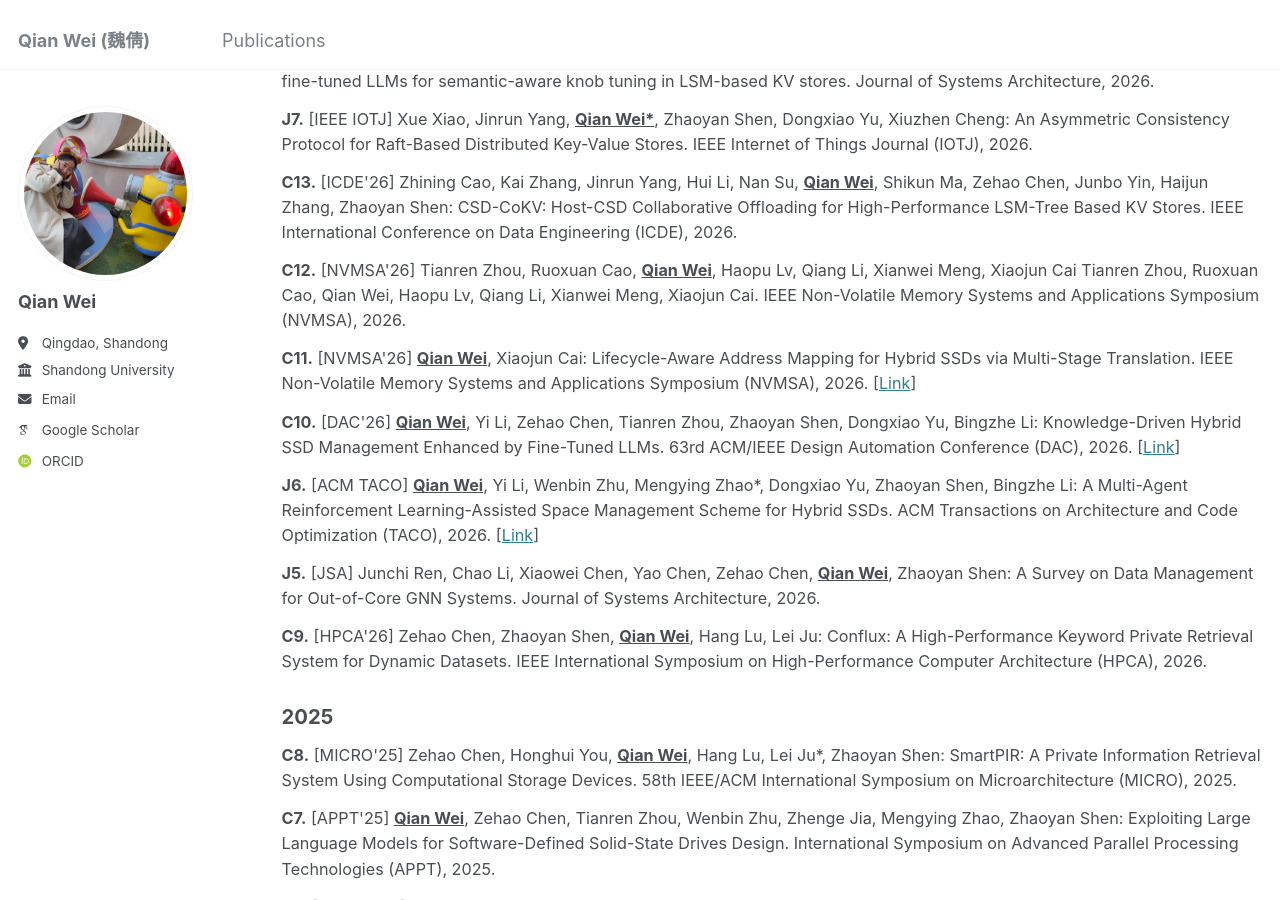
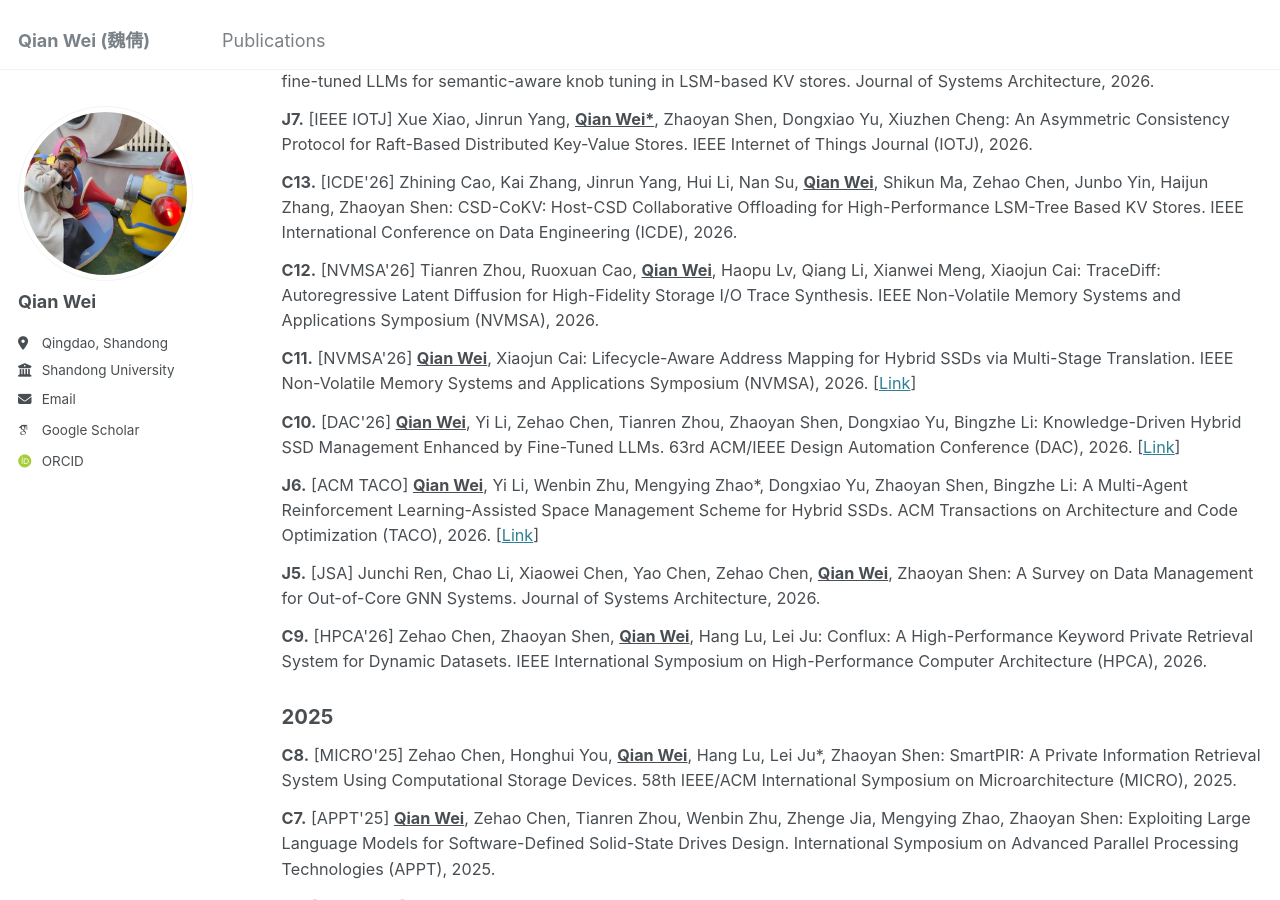
Before and after one commit to starry12/starry12.github.io, a Jekyll site: the page built from _pages/publications.html, in a window 1280 px wide and 900 px high, scrolled down 314 px. Built offline with Jekyll 4.4.1, drawn with Linux system fonts in a browser that asks for light colours; some web fonts are replaced.

Commit message:
Update publications.html

```diff
--- a/_pages/publications.html
+++ b/_pages/publications.html
@@ -74,8 +74,8 @@
 
 <p>
 <strong>C12.</strong> [NVMSA'26]
-Tianren Zhou, Ruoxuan Cao, <span class="me">Qian Wei</span>, Haopu Lv, Qiang Li, Xianwei Meng, Xiaojun Cai
-Tianren Zhou, Ruoxuan Cao, Qian Wei, Haopu Lv, Qiang Li, Xianwei Meng, Xiaojun Cai.
+Tianren Zhou, Ruoxuan Cao, <span class="me">Qian Wei</span>, Haopu Lv, Qiang Li, Xianwei Meng, Xiaojun Cai:
+TraceDiff: Autoregressive Latent Diffusion for High-Fidelity Storage I/O Trace Synthesis.
 IEEE Non-Volatile Memory Systems and Applications Symposium (NVMSA), 2026.
 </p>
 
```
